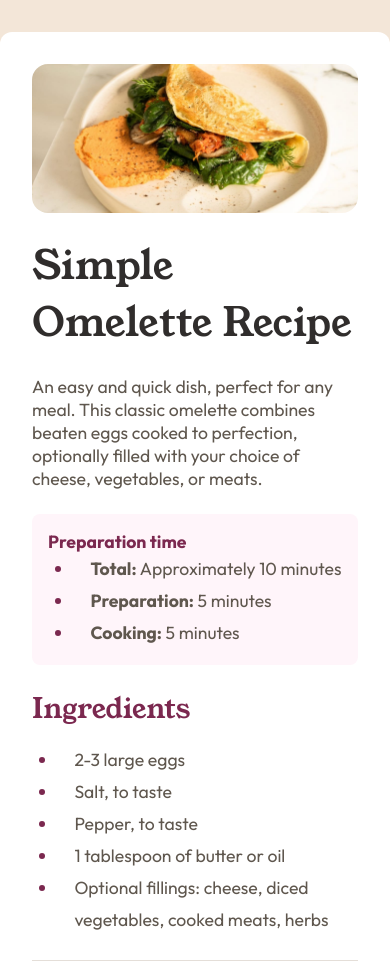
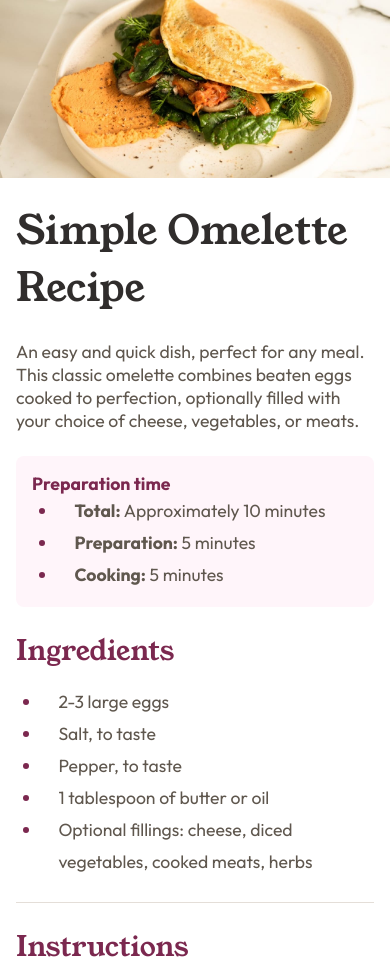
Before and after one commit to FilipSzkarlat/recipe-page-main, a plain HTML site: page index.html in a window 390 px wide. Shown: the top 969 px of the page. Drawn offline with Linux system fonts and the light colour scheme.

Commit message:
style: adjust styles for mobile view

```diff
--- a/index.html
+++ b/index.html
@@ -69,7 +69,7 @@
           <td class="data value">277 kcal</td>
         </tr>
         <tr>
-          <td class="data">Carbohydrates</td>
+          <td class="data">Carbs</td>
           <td class="data value">0 g</td>
         </tr>
         <tr>
--- a/styles.css
+++ b/styles.css
@@ -141,3 +141,18 @@ footer a{
     font-size: 1rem;
     text-shadow: 0px 0px 1px white;
 }
+
+@media (max-width: 768px){
+    main{
+        padding: 1rem;
+        margin-top: 0;
+    }
+
+    img{
+        border-radius: 0;
+        width: 100vw;
+        margin-inline-start: -1rem;
+        margin-block-start: -1rem;
+    }
+
+}
```
